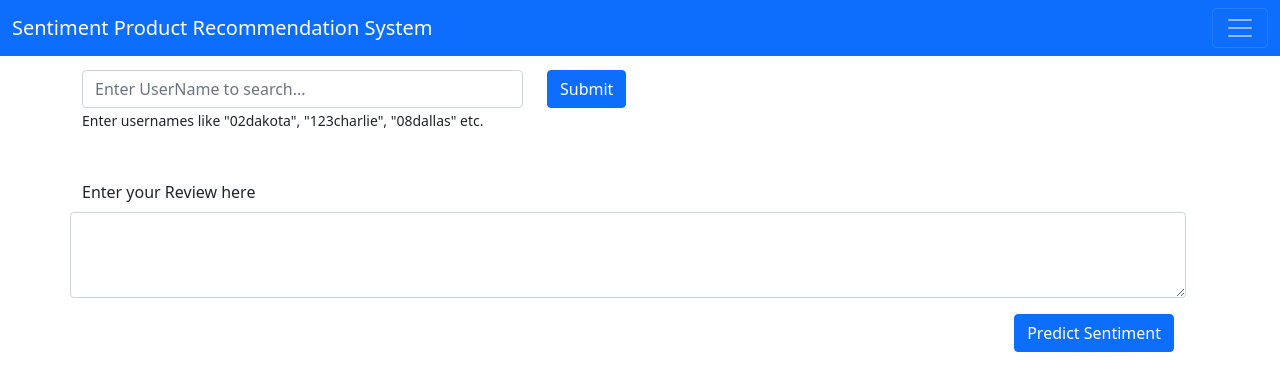
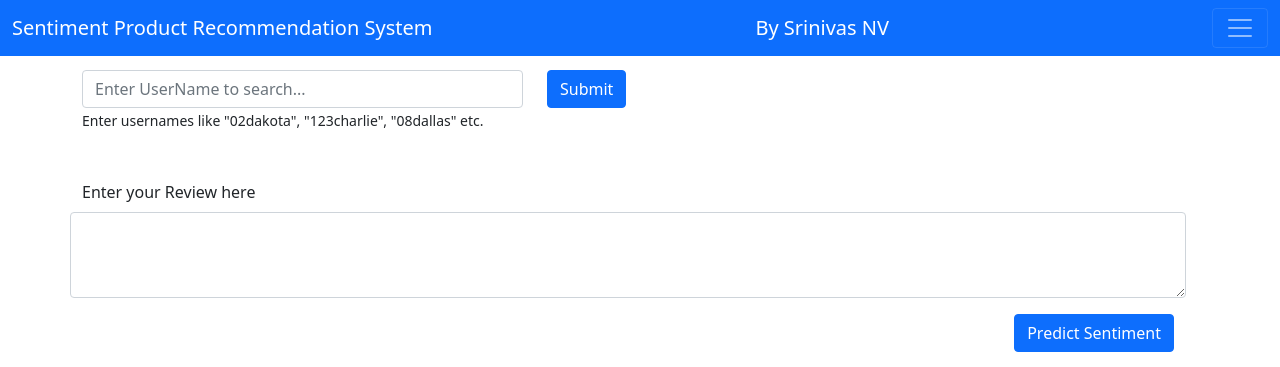
Before and after one commit to srinivasnv2/sentiment-based-product-recommendation, a Flask app: page / in a window 1280 px wide. Shown: the top 367 px of the page. Run offline with Flask 2, Linux system fonts and the light colour scheme; parts of the project's set-up code (start-up, migrations or seed data) failed here and were passed over.

Commit message:
Update index.html

```diff
--- a/templates/index.html
+++ b/templates/index.html
@@ -12,7 +12,6 @@
       crossorigin="anonymous"
     />
     <title>Sentiment Based Product Recommendation</title>
-    <title>By Srinivas NV</title>
   </head>
 
   <body>
@@ -21,6 +20,7 @@
         <a class="navbar-brand" href="#"
           >Sentiment Product Recommendation System</a
         >
+        <label class="navbar-brand">By Srinivas NV</label>
         <button
           class="navbar-toggler"
           type="button"
```
